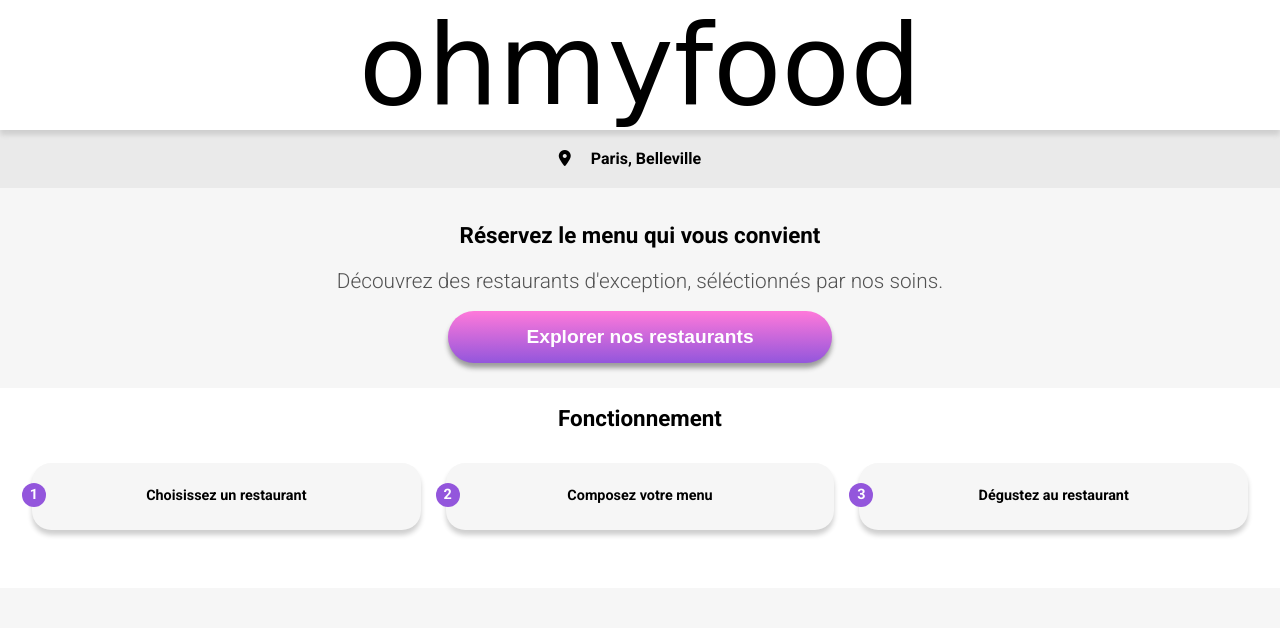
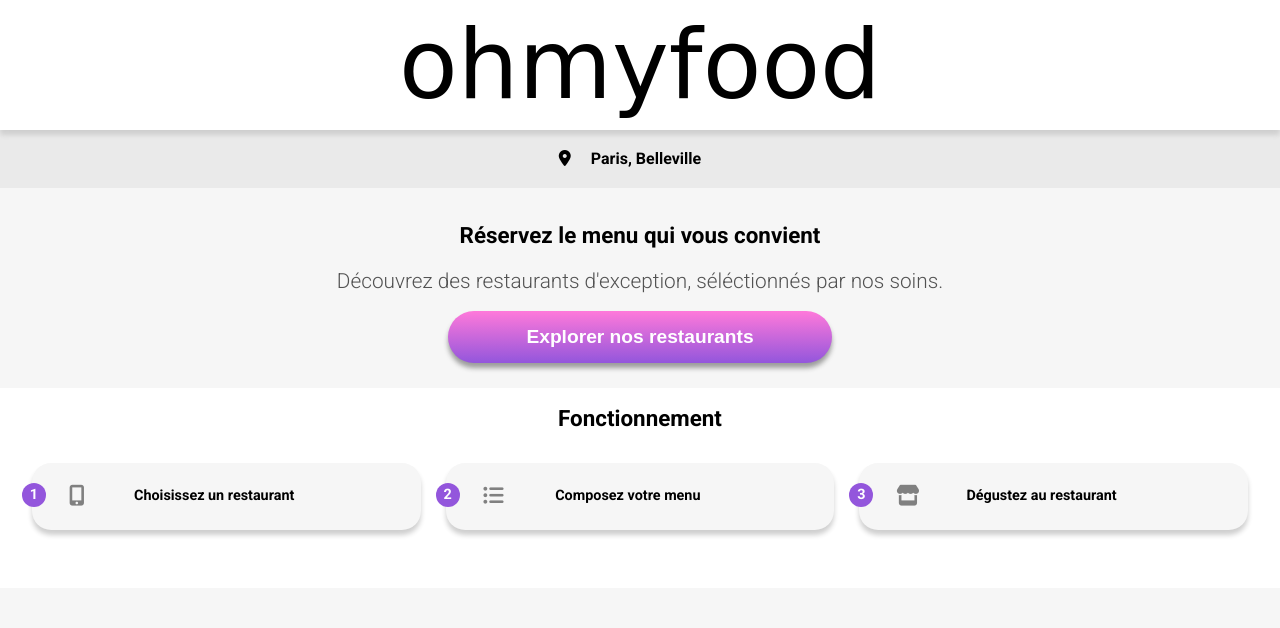
Before and after one commit to Effix1/projet3Effix, a website: page index.html in a window 1280 px wide. Shown: the top 628 px of the page. Drawn offline with Linux system fonts and the light colour scheme; a web font is replaced by a local one.

Commit message:
réinsertion img fA desktop et tablette

```diff
--- a/scss/layouts/_body.scss
+++ b/scss/layouts/_body.scss
@@ -22,9 +22,4 @@ body {
         height: 100px;
         animation: spinner 2s ease-in-out;
     }
-    & .loader__spin__font {
-        position: absolute;
-        top:48% ;
-        right: 43.5%;
-    }
 }
--- a/scss/layouts/_menu__slot__list.scss
+++ b/scss/layouts/_menu__slot__list.scss
@@ -17,7 +17,7 @@
         background-color: white;
         overflow: hidden;
         height: auto;
-        animation: cascade 2s ease-in-out;
+        animation: cascade .7s ease-in-out;
         animation-fill-mode: both;
         @for $i from 1 through 10 {
             &--#{$i} {
--- a/scss/layouts/_width__desktop.scss
+++ b/scss/layouts/_width__desktop.scss
@@ -7,7 +7,7 @@
       height: 130px;
       @include center;
       & h1 {
-        font-size: 7rem;
+        font-size: 6rem;
       }
     }
   }
@@ -25,6 +25,12 @@
     }
     & .fonction {
       max-height: 200px;
+      & .fonction__pic {
+        & .fonction__pic__list {
+          justify-content: center;
+        }
+      }
+
     }
   }
   .main__card__slot__desk {
--- a/scss/layouts/_width__tablette.scss
+++ b/scss/layouts/_width__tablette.scss
@@ -12,18 +12,18 @@
         flex-wrap: nowrap;
         width: 95%;
         & .fa-menu {
-            display: none;
+            left: 37px;
         }
 
         & .fonction__pic__list {
             display: flex;
             white-space: nowrap;
-            justify-content: center;
+            justify-content: right;
             text-overflow: ellipsis;
             flex-shrink: 1;
             text-align: center;
             width: 32%;
-            padding: 25px 0;
+            padding: 25px 2% 25px 0;
         }
     }
     .section__a__title {
```
Also changed, not shown: css/style.css, 1 other file.
